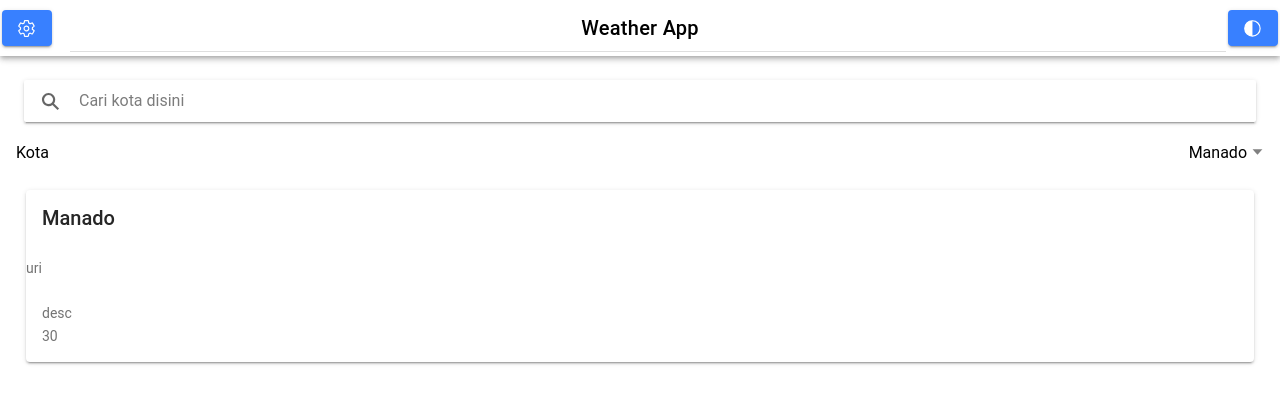
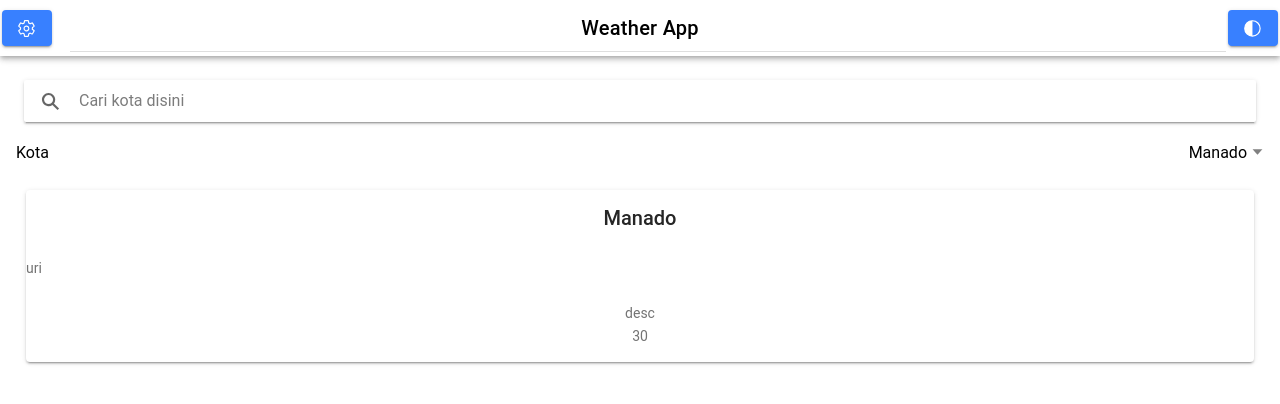
Before and after one commit to sihotang-yonathan1/weather_app-yonathan_sihotang-IONIC, a React (Vite) app: page /home in a window 1280 px wide. Shown: the top 404 px of the page. Built offline with nearby package versions, Linux system fonts and the light colour scheme.

Commit message:
[ui] Center all text in `WeatherCard.tsx`

```diff
--- a/src/components/WeatherCard.tsx
+++ b/src/components/WeatherCard.tsx
@@ -5,10 +5,14 @@ export function WeatherCard({temp, description, imageUrl, city}:
         return (
             <IonCard className="ion-margin-top">
                 <IonCardHeader>
-                    <IonCardTitle className="ion-text-capitalize">{city}</IonCardTitle>
+                    <IonCardTitle className="ion-text-capitalize ion-text-center">
+                            {city}
+                    </IonCardTitle>
                 </IonCardHeader>
-                <p>{imageUrl}</p>
-                <IonCardContent>
+                <div>
+                    <p>{imageUrl}</p>
+                </div>
+                <IonCardContent className="ion-text-center">
                     <p>{description}</p>
                     <p>{temp}</p>
                 </IonCardContent>
```
